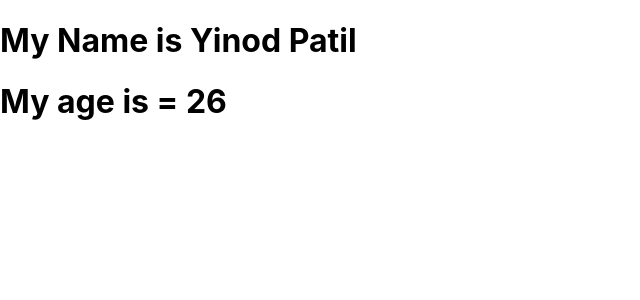
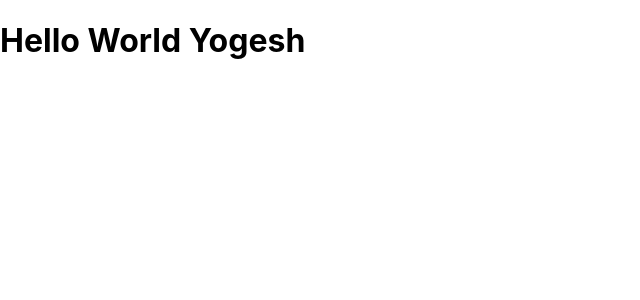
Before and after one commit to yogeshkumarpatil/new-app, a React (Create React App) app: page / in a window 1280 px wide. Shown: the top 300 px of the page, without its empty margins (0-640 px from the left). Built offline with nearby package versions, Linux system fonts and the light colour scheme.

Commit message:
Constructor in react is complete

```diff
--- /dev/null
+++ b/src/Student.js
@@ -0,0 +1,16 @@
+import React, { Component } from 'react'
+
+export default class Student extends Component {
+    constructor(props)
+    {
+        super(props);
+        console.log("Constructor form Sudents");
+    }
+  render() {
+    return (
+      <div>
+        <h1>Hello World {this.props.name}</h1>
+      </div>
+    )
+  }
+}
--- a/src/index.js
+++ b/src/index.js
@@ -2,29 +2,17 @@ import React from 'react';
 import ReactDOM from 'react-dom/client';
 import './index.css';
 import App from './App';
-import {MyClass} from './MyClass';
+import Student from './Student';
 import reportWebVitals from './reportWebVitals';
 
 
 const root = ReactDOM.createRoot(document.getElementById('root'));
+root.render(
+  <>
+ <Student name="Yogesh"/>
 
-root.render(
- <React.StrictMode>
+ </>
 
-  <MyClass name="Yinod" age={26} />
-
-
-  {/* <MyClass name="Mitesh" >
-    <button>Submit</button>
-  </MyClass>
-  <MyClass name="Vishal" >
-    <ol>
-        <li>Ali</li>
-        <li>Yogesh</li>
-        <li>Manish</li>
-    </ol>
-  </MyClass> */}
- </React.StrictMode>
 );
 
 // If you want to start measuring performance in your app, pass a function
```
Also changed, not shown: src/App.js (line endings or trailing spaces).
